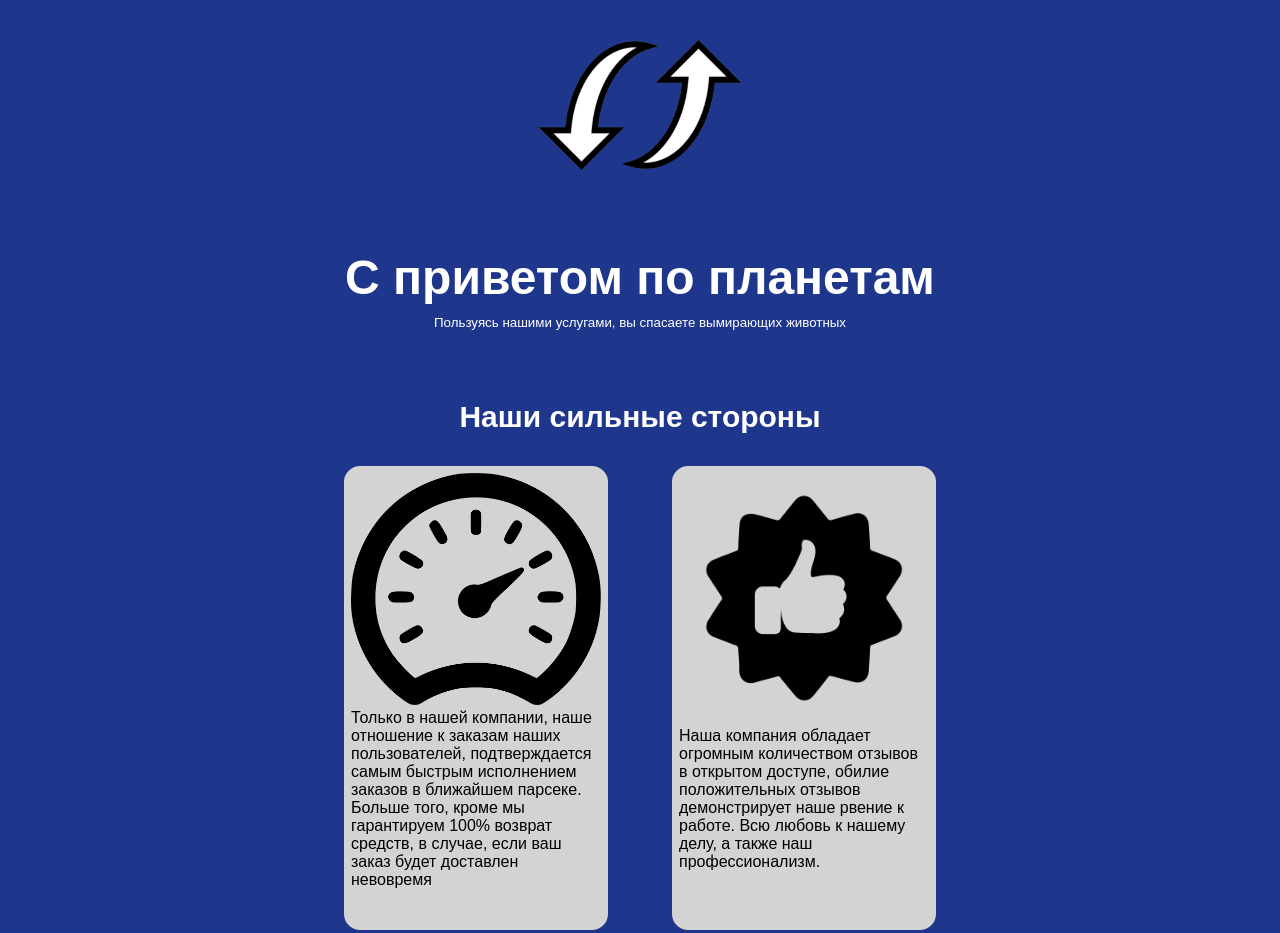
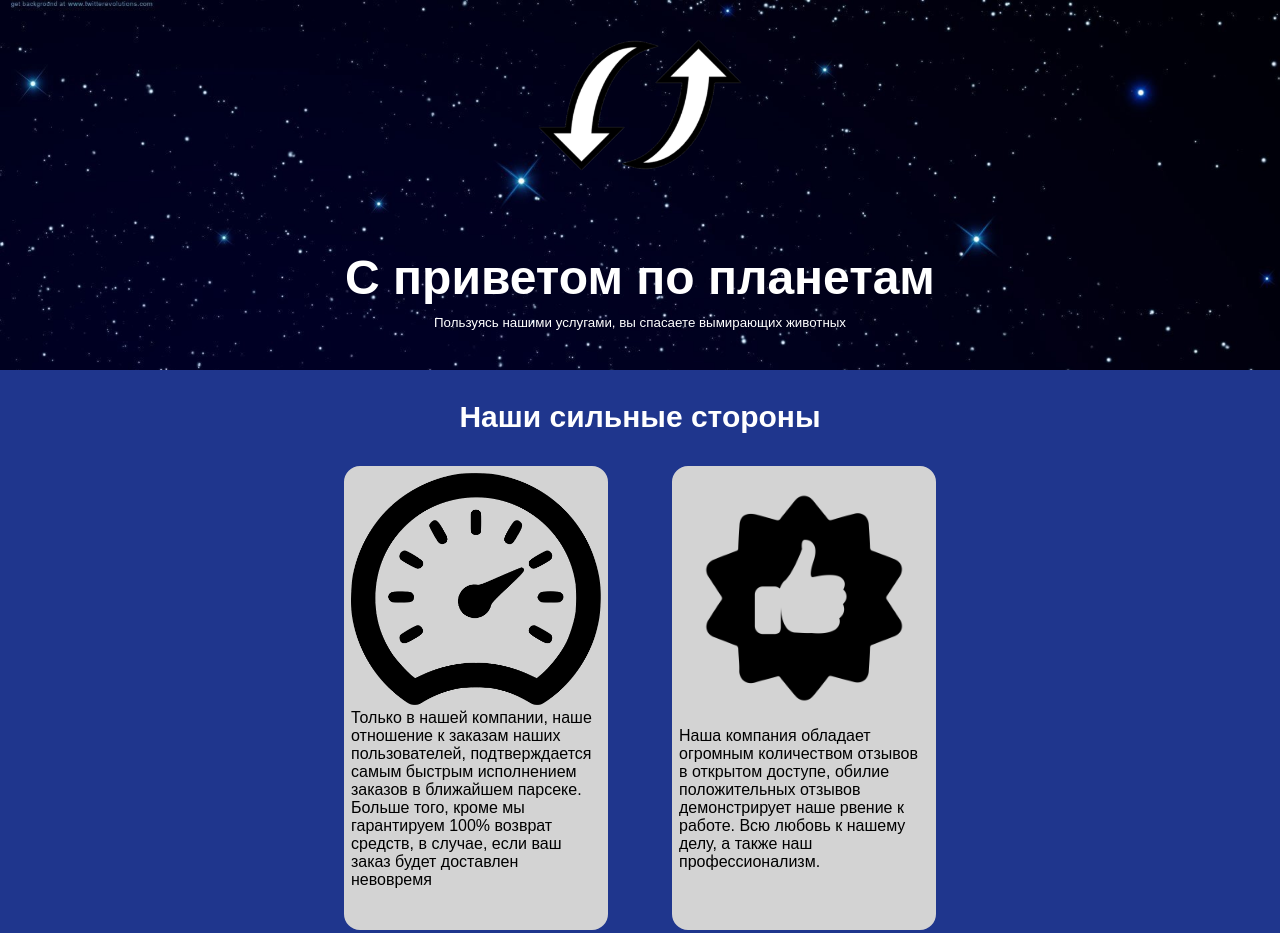
Before and after one commit to Ridick-Rus/Lending, a plain HTML site: page index.html in a window 1280 px wide. Shown: the top 933 px of the page. Drawn offline with Linux system fonts and the light colour scheme; the site is published under a folder, as on GitHub Pages, so addresses that start at the root find nothing.

Commit message:
initial commit1.4

```diff
--- a/css/style.css
+++ b/css/style.css
@@ -29,7 +29,7 @@ body {
 }
 
 .logo {
-  background-image: url("/phon.jpg");
+  background-image: url("phon.jpg");
   background-size: cover;
   background-repeat: no-repeat;
   background-attachment: scroll, fixed;
```
Also changed, not shown: css/phon.jpg (added).
